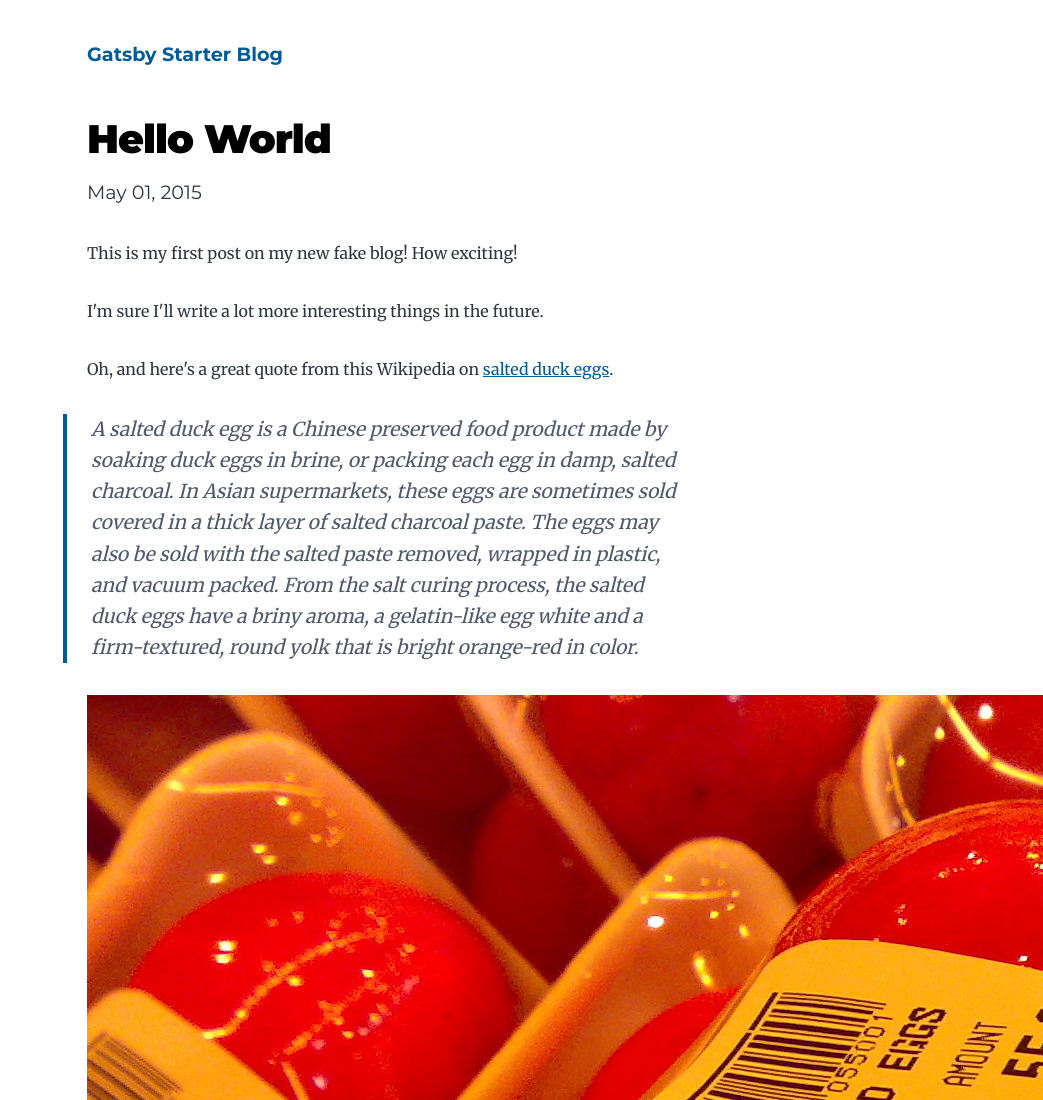
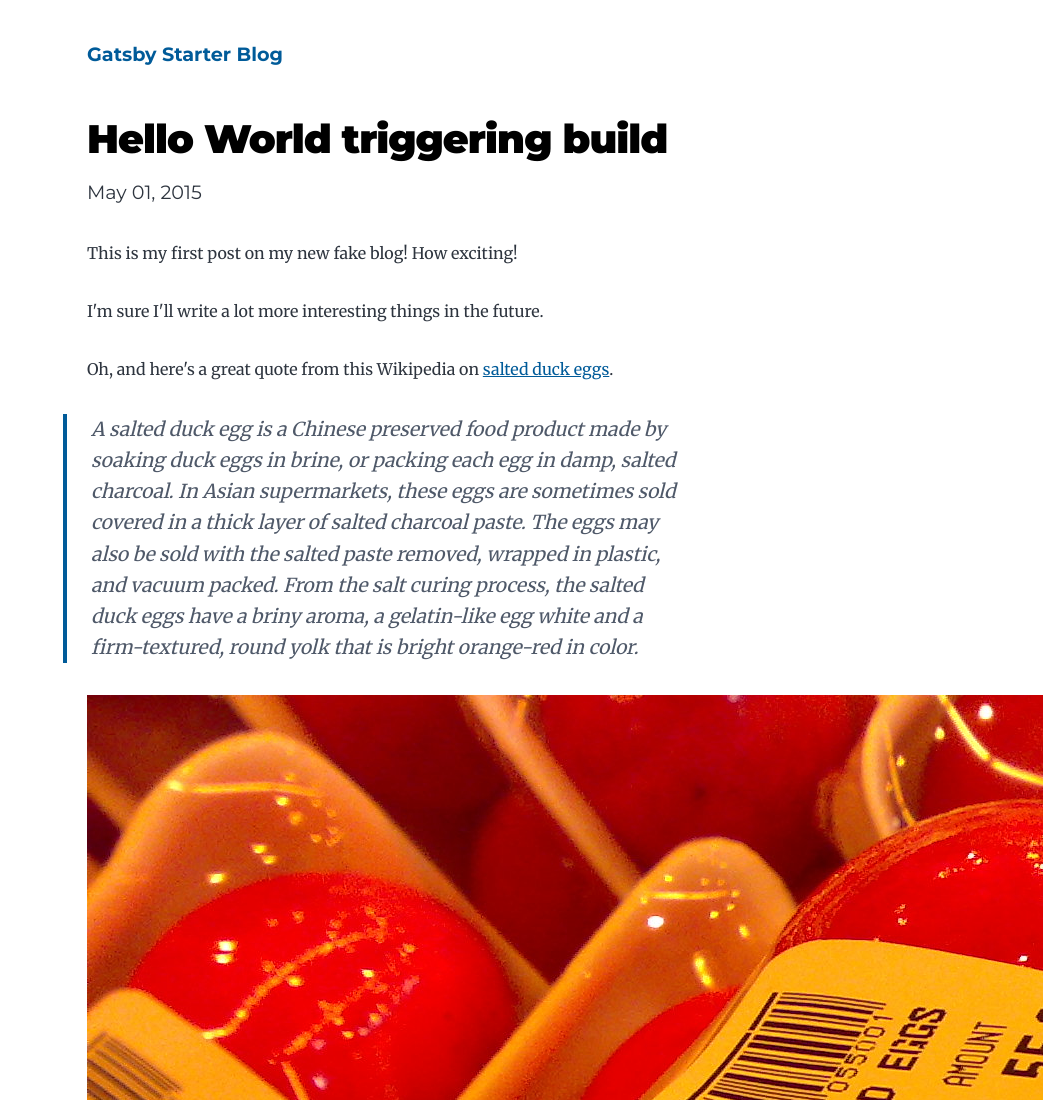
Before and after one commit to Anirudh4656/gatsby-starter-blog, a Gatsby site: page /hello-world/ in a window 1280 px wide. Shown: the top 1100 px of the page, without its empty margins (237-1280 px from the left). Built offline with nearby package versions, Linux system fonts and the light colour scheme; Gatsby itself is replaced by a stand-in of ours; some packages are replaced by stand-ins of ours.

Commit message:
Update index.md

```diff
--- a/content/blog/hello-world/index.md
+++ b/content/blog/hello-world/index.md
@@ -1,5 +1,5 @@
 ---
-title: Hello World
+title: Hello World triggering build
 date: "2015-05-01T22:12:03.284Z"
 description: "Hello World"
 ---
```
